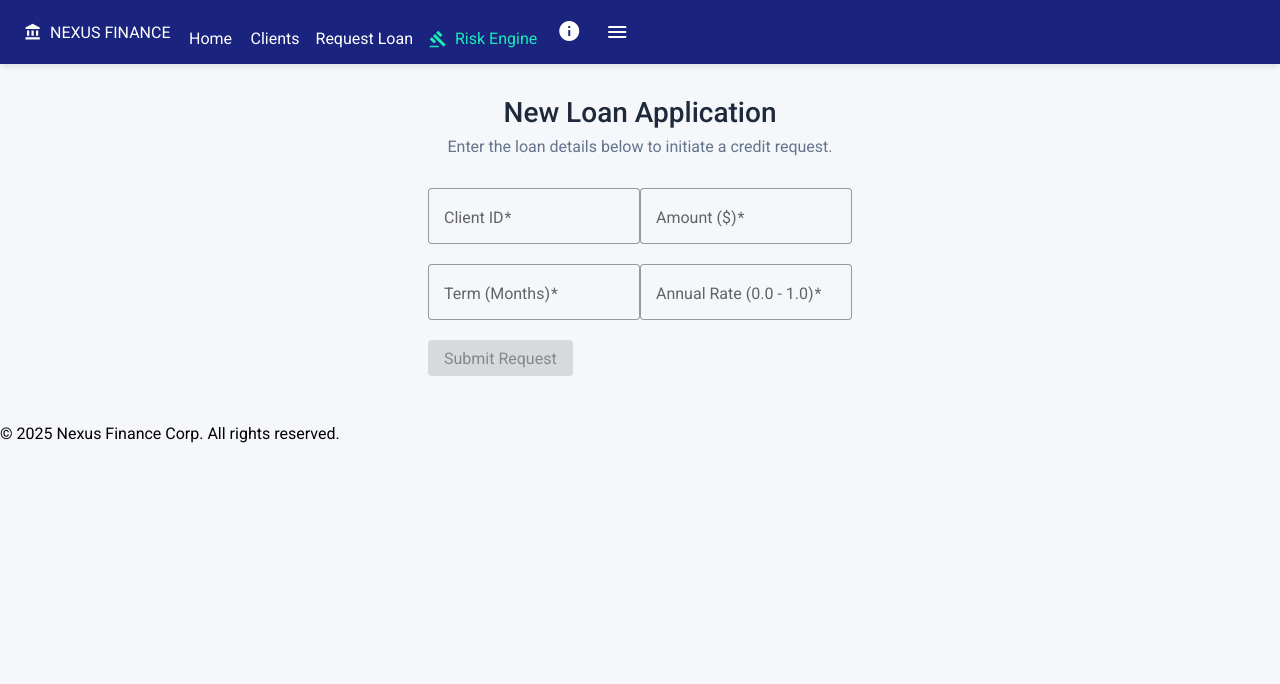
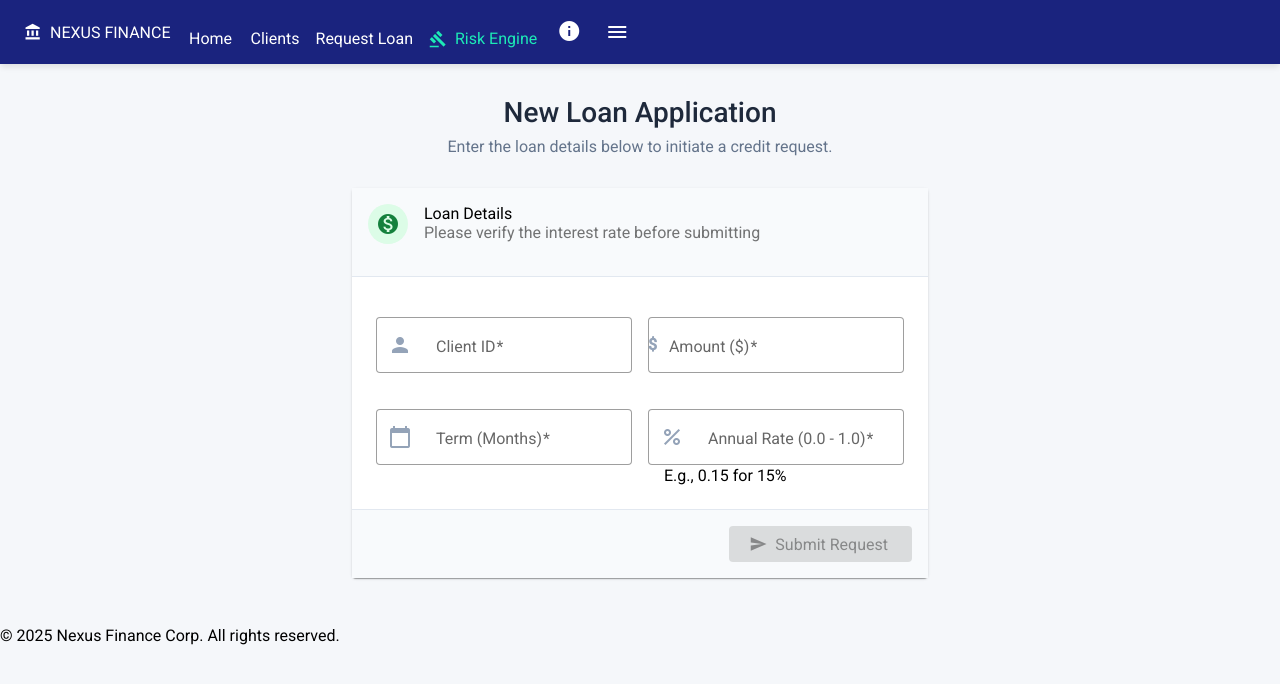
Before and after one commit to nexus-fintech/nexus-frontend-web, an Angular app: page /loans/apply in a window 1280 px wide. Shown: the top 684 px of the page. Built offline with nearby package versions, Linux system fonts and the light colour scheme.

Commit message:
feat(loan-request-form): add enhanced UI structure and styling updates

```diff
--- a/src/app/loan/components/loan-request-form/loan-request-form.component.html
+++ b/src/app/loan/components/loan-request-form/loan-request-form.component.html
@@ -1,9 +1,22 @@
-<form [formGroup]="loanForm" (ngSubmit)="onSubmit()" class="grid grid-cols-1 gap-4">
+<div class="form-wrapper">
 
-  <!-- ID Cliente (Simulado para MVP) -->
+  <mat-card class="form-card">
+
+    <mat-card-header class="form-header">
+      <div mat-card-avatar class="avatar-bg">
+        <mat-icon>monetization_on</mat-icon> <!-- Icono de dinero -->
+      </div>
+      <mat-card-title>Loan Details</mat-card-title>
+      <mat-card-subtitle>Please verify the interest rate before submitting</mat-card-subtitle>
+    </mat-card-header>
+
+    <mat-card-content class="form-content">
+      <form [formGroup]="loanForm" (ngSubmit)="onSubmit()" class="form-grid">
+
         <mat-form-field appearance="outline">
           <mat-label>Client ID</mat-label>
-    <input matInput type="number" formControlName="clientId">
+          <mat-icon matPrefix>person</mat-icon>
+          <input matInput type="number" formControlName="clientId" placeholder="Ex. 1">
           @if (isInvalidControl(loanForm, 'clientId')) {
             <mat-error>{{ errorMessagesForControl(loanForm, 'clientId') }}</mat-error>
           }
@@ -11,25 +24,34 @@
 
         <mat-form-field appearance="outline">
           <mat-label>Amount ($)</mat-label>
-    <input matInput type="number" formControlName="amount">
+          <span matPrefix class="currency-prefix">$</span>
+          <input matInput type="number" formControlName="amount" placeholder="5000">
           @if (isInvalidControl(loanForm, 'amount')) {
             <mat-error>{{ errorMessagesForControl(loanForm, 'amount') }}</mat-error>
           }
         </mat-form-field>
 
-  <div class="grid grid-cols-2 gap-4">
         <mat-form-field appearance="outline">
           <mat-label>Term (Months)</mat-label>
-      <input matInput type="number" formControlName="termInMonths">
+          <mat-icon matPrefix>calendar_today</mat-icon>
+          <input matInput type="number" formControlName="termInMonths" placeholder="12">
         </mat-form-field>
 
         <mat-form-field appearance="outline">
           <mat-label>Annual Rate (0.0 - 1.0)</mat-label>
+          <mat-icon matPrefix>percent</mat-icon>
           <input matInput type="number" step="0.01" formControlName="annualInterestRate" placeholder="0.15">
+          <mat-hint>E.g., 0.15 for 15%</mat-hint>
         </mat-form-field>
+
+      </form>
+    </mat-card-content>
+
+    <mat-card-actions align="end" class="form-actions">
+      <button mat-flat-button color="primary" (click)="onSubmit()" [disabled]="loanForm.invalid" class="submit-btn">
+        <mat-icon>send</mat-icon> Submit Request
+      </button>
+    </mat-card-actions>
+
+  </mat-card>
 </div>
-
-  <button mat-flat-button color="primary" type="submit" [disabled]="loanForm.invalid">
-    Submit Request
-  </button>
-</form>
--- a/src/app/loan/components/loan-request-form/loan-request-form.component.scss
+++ b/src/app/loan/components/loan-request-form/loan-request-form.component.scss
@@ -0,0 +1,61 @@
+.form-wrapper {
+  width: 100%;
+  display: flex;
+  justify-content: center;
+}
+
+.form-card {
+  width: 100%;
+  max-width: 700px;
+}
+
+.form-header {
+  background-color: #f8fafc;
+  padding: 16px;
+  border-bottom: 1px solid #e2e8f0;
+
+  .avatar-bg {
+    background-color: #dcfce7;
+    color: #15803d;
+    display: flex;
+    align-items: center;
+    justify-content: center;
+    border-radius: 50%;
+  }
+}
+
+.form-content {
+  padding: 24px;
+}
+
+.form-grid {
+  display: grid;
+  grid-template-columns: 1fr 1fr;
+  gap: 16px;
+  margin-top: 16px;
+
+  @media (max-width: 600px) {
+    grid-template-columns: 1fr;
+  }
+}
+
+.form-actions {
+  padding: 16px;
+  background-color: #f8fafc;
+  border-top: 1px solid #e2e8f0;
+}
+
+.submit-btn {
+  padding: 0 24px;
+}
+
+mat-icon[matPrefix] {
+  margin-right: 8px;
+  color: #94a3b8;
+}
+
+.currency-prefix {
+  margin-right: 8px;
+  color: #94a3b8;
+  font-weight: bold;
+}
--- a/src/app/loan/components/loan-request-form/loan-request-form.component.ts
+++ b/src/app/loan/components/loan-request-form/loan-request-form.component.ts
@@ -5,6 +5,8 @@ import {MatFormFieldModule} from '@angular/material/form-field';
 import {FormBuilder, FormGroup, ReactiveFormsModule, Validators} from '@angular/forms';
 import {BaseFormComponent} from '../../../shared/components/base-form.component';
 import {LoanRequest} from '../../model/loan-request.request';
+import {MatCardModule} from '@angular/material/card';
+import {MatIconModule} from '@angular/material/icon';
 
 @Component({
   selector: 'app-loan-request-form',
@@ -13,7 +15,9 @@ import {LoanRequest} from '../../model/loan-request.request';
     ReactiveFormsModule,
     MatFormFieldModule,
     MatInputModule,
-    MatButtonModule
+    MatButtonModule,
+    MatCardModule,
+    MatIconModule
   ],
   templateUrl: './loan-request-form.component.html',
   styleUrl: './loan-request-form.component.scss'
```
Lines whose indentation alone changed are shown as unchanged.
